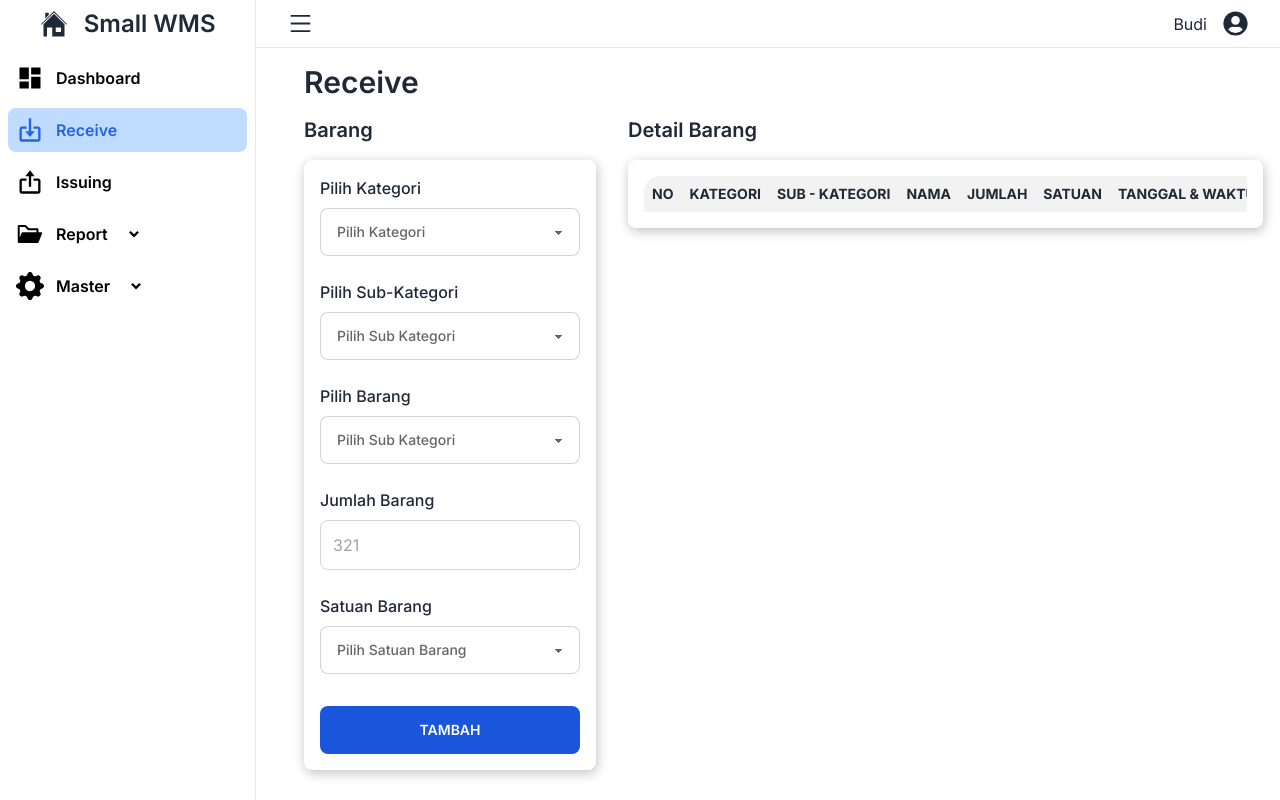
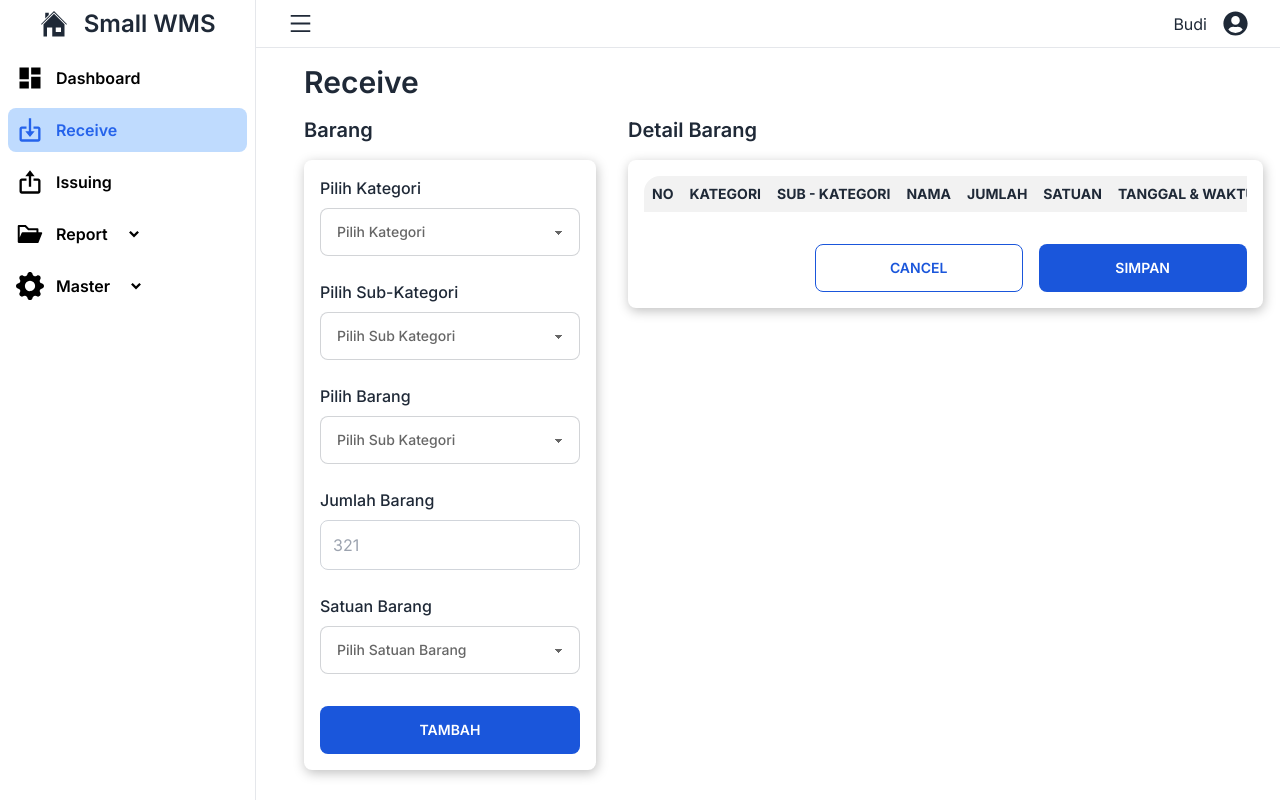
Before and after one commit to loekalin/wms-client, a React (Vite) app: page /receive/add in a window 1280 px wide. Built offline with nearby package versions, Linux system fonts and the light colour scheme.

Commit message:
[+] Add SImpan Cancel Receive/add

```diff
--- a/src/Pages/Receive/Add/ReceiveAdd.jsx
+++ b/src/Pages/Receive/Add/ReceiveAdd.jsx
@@ -188,12 +188,19 @@ const RightSection = () => {
                       <td>{item.satuanBarang}</td>
                       <td>{item.tanggalBarang}</td>
                       <td>{":v"}</td>
-                      <td className="text-red-600 font-semibold cursor-pointer hover:underline" onClick={()=> deleteData(i)}> Remove</td>
+                      <td className="text-red-600 font-semibold cursor-pointer hover:underline" onClick={() => deleteData(i)}>
+                        {" "}
+                        Remove
+                      </td>
                     </tr>
                   );
                 })}
             </tbody>
           </table>
+          <section className="flex flex-row justify-end gap-x-4">
+            <button className="btn  w-52 mt-8 hover:bg-slate-200 hover:text-[#1d4291] hover:border-[#0f3381] border-[#1A56DB] bg-white text-[#1A56DB]">Cancel</button>
+            <button className="btn w-52 mt-8 hover:bg-[#0f3381] bg-[#1A56DB] border-none">Simpan</button>
+          </section>
         </div>
       </div>
     </>
```
